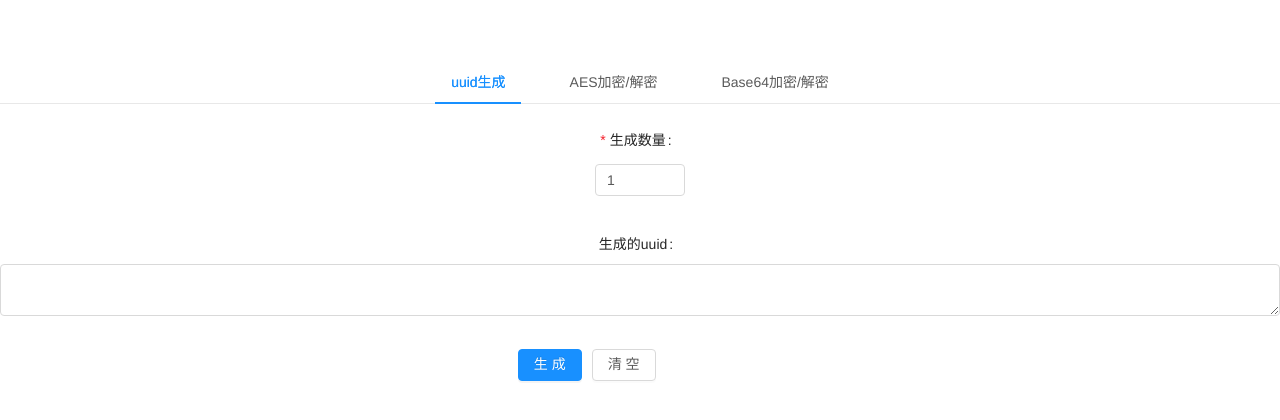
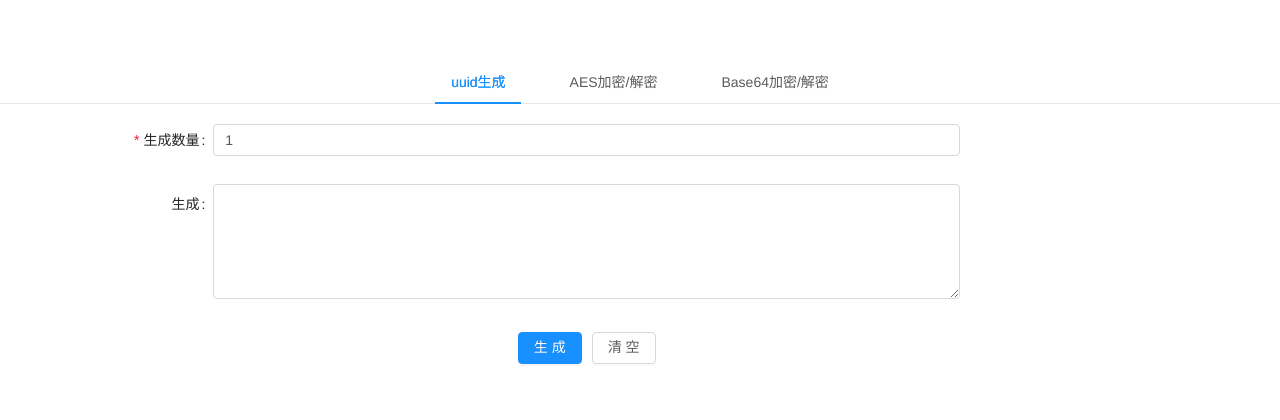
Before and after one commit to CarlDuFromChina/online-tool, a Vue app: page / in a window 1280 px wide. Shown: the top 420 px of the page. Built offline with nearby package versions, Linux system fonts and the light colour scheme.

Commit message:
添加uuid

```diff
--- a/package.json
+++ b/package.json
@@ -11,6 +11,8 @@
     "build": "node build/build.js"
   },
   "dependencies": {
+    "less": "^3.10.3",
+    "less-loader": "^5.0.0",
     "ant-design-vue": "^1.7.4",
     "vue": "^2.6.11",
     "vue-router": "^3.0.1",
--- a/src/components/uuid.vue
+++ b/src/components/uuid.vue
@@ -1,10 +1,10 @@
 <template>
-  <a-form-model ref="form" :model="data" :rules="rules" layout="horizontal">
+  <a-form-model ref="form" :model="data" :rules="rules" :label-col="labelCol" :wrapper-col="wrapperCol">
     <a-form-model-item label="生成数量" prop="count">
-      <a-input-number v-model="data.count" :min="1" :max="10" />
+      <a-input type="number" v-model="data.count" />
     </a-form-model-item>
-    <a-form-model-item label="生成的uuid">
-      <a-input v-model="data.value" type="textarea" />
+    <a-form-model-item label="生成">
+      <a-textarea v-model="data.value" :rows="5" />
     </a-form-model-item>
     <a-form-model-item :wrapper-col="{ span: 14, offset: 4 }">
       <a-button type="primary" @click="generate">
@@ -22,6 +22,8 @@ export default {
   name: 'uuid',
   data() {
     return {
+      labelCol: { span: 4 },
+      wrapperCol: { span: 14 },
       data: {
         count: 1,
         value: ''
@@ -29,7 +31,14 @@ export default {
       rules: {
         count: [
           { required: true, message: '请输入生成数量', trigger: 'blur' },
-          { min: 1, max: 10, message: '生成数量大于1小于10', trigger: 'blur' }
+          {
+            validator: (rule, value, callback) => {
+              if (value < 1 || value > 10) {
+                return callback('生成数量大于1小于10');
+              }
+              return callback();
+            }
+          }
         ]
       }
     };
@@ -39,10 +48,16 @@ export default {
       this.data.value = '';
     },
     generate() {
-      this.data.value = sp.newUUID();
+      this.$refs.form.validate(resp => {
+        if (resp) {
+          const uuids = [];
+          for (let i = 0; i < this.data.count; i++) {
+            uuids.push(sp.newUUID());
+          }
+          this.data.value = uuids.join('\r\n');
+        }
+      });
     }
   }
 };
 </script>
-
-<style></style>
```
Also changed, not shown: 1 other file (tests, documents, lock files or other folders).
